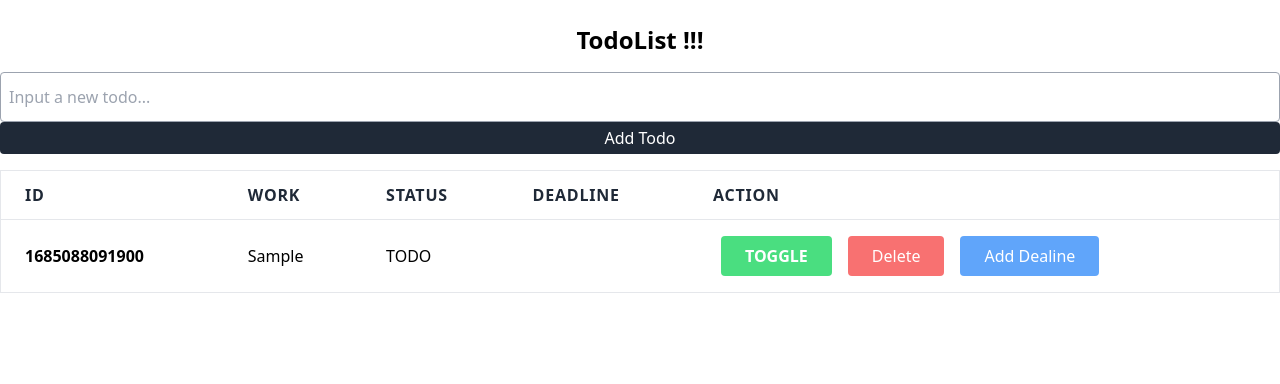
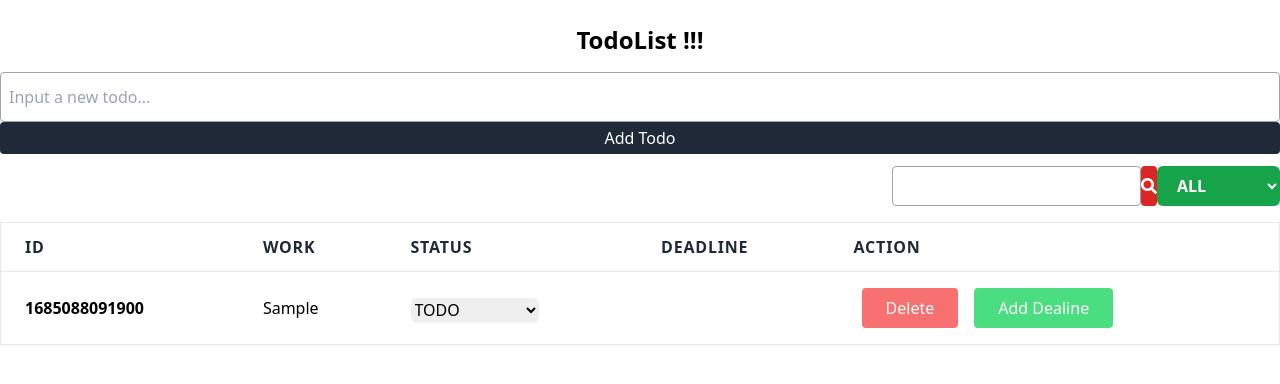
Before and after one commit to vung2701/TodoList_nextJs, a Next.js app: page / in a window 1280 px wide. Both pictures are taken after typing "Sample" into the empty fields and a click on the button "Add Todo". Shown: the top 384 px of the page. Built offline with nearby package versions, Linux system fonts and the light colour scheme.

Commit message:
fix status, add deadline, filter by status

```diff
--- a/components/Button.tsx
+++ b/components/Button.tsx
@@ -1,5 +1,3 @@
-
-
 type ButtonProps = {
   onClick?: () => void;
   className?: string;
@@ -8,9 +6,23 @@ type ButtonProps = {
   children: React.ReactNode;
 };
 
-const Button = ({ onClick, className, disabled, primary = true, children }: ButtonProps) => {
+const Button = ({
+  onClick,
+  className,
+  disabled,
+  primary = true,
+  children,
+}: ButtonProps) => {
   return (
-    <button onClick={onClick} className={"rounded " + (primary ? "mx-2 px-6 py-2 text-white " : "") + className} disabled={disabled}>
+    <button
+      onClick={onClick}
+      className={
+        "hover:opacity-80 rounded " +
+        (primary ? "mx-2 px-6 py-2 text-white " : "") +
+        className
+      }
+      disabled={disabled}
+    >
       {children}
     </button>
   );
--- a/components/TodoItem.tsx
+++ b/components/TodoItem.tsx
@@ -1,30 +1,50 @@
-
-import Button from "./Button"
-import Todo from "@/types/todotypes"
+import { useState } from "react";
+import Button from "./Button";
+import Todo from "@/types/todoTypes";
+import { CompletionStatus } from "@/types/todoTypes";
 
 type Props = {
-    key: number
-    todo: Todo,
-    onEditTodo: (id: number) => void,
-    onDeleteTodo: (id: number) => void,
-    onChangeStatus: (toto: Todo) => void,
-    onAddDealine: (id: number) => void
-}
+  todo: Todo;
+  onEditTodo: (id: number) => void;
+  onDeleteTodo: (id: number) => void;
+  onAddDealine: (id: number) => void;
+};
 
-const TodoItem = ({key, todo, onEditTodo, onDeleteTodo, onChangeStatus, onAddDealine} : Props) => {
+const TodoItem = ({ todo, onEditTodo, onDeleteTodo, onAddDealine }: Props) => {
+  const [todoStatus, setTodoStatus] = useState<string>(todo.completed);
+
   return (
-        <tr key={key}>
-                  <td  onClick={() => onEditTodo(todo.id)} className="px-6 py-4 font-bold">{todo.id}</td>
+    <tr>
+      <td onClick={() => onEditTodo(todo.id)} className="px-6 py-4 font-bold">
+        {todo.id}
+      </td>
       <td className="px-6 py-4 whitespace-nowrap">{todo.text}</td>
-                  <td className="px-6 py-4 whitespace-nowrap">{todo.completed}</td>
+      <td className="px-6 py-4 whitespace-nowrap">
+        <select
+          name="status"
+          className="block w-32 mt-1 rounded-md shadow-sm border-gray-300 focus:border-indigo-500"
+          value={todoStatus}
+          onChange={(e) => {
+            todo.completed = e.target.value;
+            setTodoStatus(e.target.value);
+          }}
+        >
+          <option value="TODO">TODO</option>
+          <option value="PROCESS">PROCESS</option>
+          <option value="DONE">DONE</option>
+        </select>
+      </td>
       <td className="px-6 py-4 whitespace-nowrap">{todo.deadline}</td>
       <td className="px-6 py-4 whitespace-nowrap flex">
-                    <Button onClick={() => onChangeStatus(todo)} className="bg-green-400 font-bold uppercase">Toggle</Button>
-                    <Button onClick={() => onDeleteTodo(todo.id)} className="bg-red-400">Delete</Button>
-                    <Button onClick={() => onAddDealine(todo.id)} className="bg-blue-400">Add Dealine</Button>
+        <Button onClick={() => onDeleteTodo(todo.id)} className="bg-red-400">
+          Delete
+        </Button>
+        <Button onClick={() => onAddDealine(todo.id)} className="bg-green-400">
+          Add Dealine
+        </Button>
       </td>
     </tr>
-    )
-}
+  );
+};
 
-export default TodoItem
+export default TodoItem;
--- a/components/TodoList.tsx
+++ b/components/TodoList.tsx
@@ -1,16 +1,15 @@
 
 import TodoItem from "./TodoItem"
-import Todo from "@/types/todotypes"
+import Todo from "@/types/todoTypes"
 
 type Props = {
     todos: Todo[],
     onEditTodo: (id: number) => void,
     onDeleteTodo: (id: number) => void,
-    onChangeStatus: (toto: Todo) => void,
     onAddDealine: (id: number) => void
 }
 
-const TodoList = ({todos, onEditTodo, onDeleteTodo, onChangeStatus, onAddDealine} : Props) => {
+const TodoList = ({todos, onEditTodo, onDeleteTodo, onAddDealine} : Props) => {
 
     return (
         <table className="w-full divide-y divide-gray-200 mt-4 border table-auto">
@@ -26,7 +25,7 @@ const TodoList = ({todos, onEditTodo, onDeleteTodo, onChangeStatus, onAddDealine
         <tbody className="bg-white divide-y divide-gray-200">
             {!todos.length
               ? (<tr><td className="text-center" colSpan={5}>List is empty.</td></tr>)
-              : todos.map(todo => <TodoItem key={todo.id} todo={todo} onEditTodo={onEditTodo} onDeleteTodo={onDeleteTodo} onChangeStatus={onChangeStatus} onAddDealine={onAddDealine}/>)}
+              : todos.map(todo => !todo.hide && <TodoItem key={todo.id} todo={todo} onEditTodo={onEditTodo} onDeleteTodo={onDeleteTodo} onAddDealine={onAddDealine}/>)}
         </tbody>
       </table>
     )
--- a/package.json
+++ b/package.json
@@ -19,6 +19,7 @@
     "postcss": "8.4.23",
     "react": "18.2.0",
     "react-dom": "18.2.0",
+    "react-icons": "^4.9.0",
     "tailwindcss": "3.3.2",
     "typescript": "5.0.4"
   }
--- a/pages/index.tsx
+++ b/pages/index.tsx
@@ -1,89 +1,166 @@
-import { useState, useRef } from "react"
-import Button from "@/components/Button"
-import TodoForm from "@/components/TodoForm"
-import Todo from "@/types/todotypes"
-import TodoList from "@/components/TodoList"
-import {CompletionStatus} from "@/types/todotypes"
-import DeadlineModal from "@/components/DealineModal"
+import { useState, useRef } from "react";
+import TodoForm from "@/components/TodoForm";
+import Todo from "@/types/todoTypes";
+import TodoList from "@/components/TodoList";
+import { CompletionStatus } from "@/types/todoTypes";
+import DeadlineModal from "@/components/DealineModal";
+import Button from "@/components/Button";
+import { FaSearch } from 'react-icons/fa';
 
 export default function Home() {
-  const [todos, setTodos] = useState<Todo[]>([])
-  const [inputValue, setInputValue] = useState<string>('')
-  const [isEdit, setIsEdit] = useState<boolean>(false)
-  const [editTodo, setEditTodo] = useState<Todo>()
+  const [todos, setTodos] = useState<Todo[]>([]);
+  const [inputValue, setInputValue] = useState<string>("");
+  const [isEdit, setIsEdit] = useState<boolean>(false);
+  const [editTodo, setEditTodo] = useState<Todo>();
+  const [inputDeadline, setInputDeadline] = useState<string>("");
+  const [isAddDeadline, setIsAddDeadline] = useState<boolean>(false);
+  const [deadlineTodo, setDeadlineTodo] = useState<Todo>();
+  const [searchStatus, setSearchStatus] = useState<string>();
 
-
-  const onChangeInput = (stringInput : string) => {
-    setInputValue(stringInput)
-  }
+  const onChangeInput = (stringInput: string) => {
+    setInputValue(stringInput);
+  };
 
   const onAddTodo = () => {
-    if(!inputValue.trim()) return
+    if (!inputValue.trim()) return;
 
-        const newTodo: Todo = {
-          id: Date.now(),
-          text: inputValue,
-          completed: CompletionStatus[0],
-          deadline: ""
-        }
-     setTodos([...todos, newTodo])
-     setInputValue("")
-  }
+    const newTodo: Todo = {
+      id: Date.now(),
+      text: inputValue,
+      completed: searchStatus ? searchStatus : CompletionStatus[0],
+      deadline: "",
+      hide: false,
+    };
+    setTodos([...todos, newTodo]);
+    setInputValue("");
+  };
 
-  const onSaveEditTodo = (editTodo : Todo | undefined) => {
-    if(!inputValue.trim()) return
+  const onSaveEditTodo = (editTodo: Todo | undefined) => {
+    if (!inputValue.trim()) return;
 
-    if(editTodo){
-      setTodos(todos.map(todo => todo.id === editTodo.id ? {...todo, text: inputValue} : todo))
-      setInputValue("")
-      setIsEdit(false)
+    if (editTodo) {
+      setTodos(
+        todos.map((todo) =>
+          todo.id === editTodo.id ? { ...todo, text: inputValue } : todo
+        )
+      );
+      setInputValue("");
+      setIsEdit(false);
     }
-  }
-
+  };
 
   const onEditTodo = (id: number) => {
-    const newEditTodo = todos.find(todo => todo.id === id)
+    const newEditTodo = todos.find((todo) => todo.id === id);
 
-    if(newEditTodo){
-      setInputValue(newEditTodo.text)
-      setEditTodo(newEditTodo)
-      setIsEdit(true)
+    if (newEditTodo) {
+      setInputValue(newEditTodo.text);
+      setEditTodo(newEditTodo);
+      setIsEdit(true);
     }
-  }
+  };
 
-  const onDeleteTodo = (id:number) => {
-    setTodos(todos.filter(todo => todo.id !== id))
-    setInputValue("")
-    setIsEdit(false)
-  }
+  const onDeleteTodo = (id: number) => {
+    setTodos(todos.filter((todo) => todo.id !== id));
+    setInputValue("");
+    setIsEdit(false);
+  };
 
-  const onChangeStatus = (changeTodo:Todo) => {
-    if(changeTodo.completed === CompletionStatus[0]){
-      changeTodo.completed = CompletionStatus[1]
-    } else if(changeTodo.completed === CompletionStatus[1]){
-      changeTodo.completed = CompletionStatus[2]
+  const onAddDeadline = (id: number) => {
+    const deadlineTodo = todos.find((todo) => todo.id === id);
+
+    if (deadlineTodo) {
+      setDeadlineTodo(deadlineTodo);
+      setIsAddDeadline(true);
+    }
+  };
+
+  const onChangeInputDeadline = (deadline: string) => {
+    setInputDeadline(deadline);
+  };
+
+  const onSaveDeadline = () => {
+    if (!inputDeadline) return;
+    if (deadlineTodo) {
+      setTodos(
+        todos.map((todo) =>
+          todo.id === deadlineTodo.id
+            ? { ...todo, deadline: inputDeadline.toString() }
+            : todo
+        )
+      );
+      setIsAddDeadline(false);
+      setInputDeadline("");
+    }
+  };
+
+  const onCancelDeadline = () => {
+    setIsAddDeadline(false);
+  };
+
+  const onSearchStatus = (status: string) => {
+    if (status == "ALL") {
+      todos.forEach((todo) => (todo.hide = false));
+      setTodos([...todos]);
     } else {
-      changeTodo.completed = CompletionStatus[0]
+      setTodos(
+        todos.map((todo) =>
+          todo.completed != status
+            ? { ...todo, hide: true }
+            : { ...todo, hide: false }
+        )
+      );
     }
-
-    setTodos(todos.map(todo => todo.id === changeTodo.id ? {...todo, completed: changeTodo.completed} : todo ))
-  }
-
-
-  const onAddDealine = (id: number) => {
-
-  }
+    setSearchStatus(status);
+  };
 
   return (
     <div className="container mx-auto py-6 flex flex-col">
       <h1 className="text-2xl font-bold mb-4 text-center">TodoList !!!</h1>
 
-      <TodoForm inputValue={inputValue} isEditing={isEdit} onChangeInput={onChangeInput} onAddTodo={onAddTodo} onSaveEditTodo={() =>onSaveEditTodo(editTodo)}/>
+      <TodoForm
+        inputValue={inputValue}
+        isEditing={isEdit}
+        onChangeInput={onChangeInput}
+        onAddTodo={onAddTodo}
+        onSaveEditTodo={() => onSaveEditTodo(editTodo)}
+      />
 
-      <TodoList todos={todos} onEditTodo={onEditTodo} onDeleteTodo={onDeleteTodo} onChangeStatus={onChangeStatus} onAddDealine={onAddDealine}/>
+      <div className=" w-full flex justify-end">
+        <input type="text" className="mt-3 border border-gray-400 rounded px-2 " />
+        <Button primary={false} className="bg-red-600 text-white mt-3"><FaSearch /></Button>
+        <select
+          name="status"
+          className="block w-1/8 mt-3 rounded-md bg-green-600 text-white font-bold shadow-sm border-gray-600 focus:border-indigo-600 px-4 py-2"
+          value={searchStatus}
+          onChange={(e) => {
+            onSearchStatus(e.target.value);
+          }}
+        >
+          <option value="ALL">ALL</option>
+          <option value="TODO">TODO</option>
+          <option value="PROCESS">PROCESS</option>
+          <option value="DONE">DONE</option>
+        </select>
+      </div>
 
-      {/* <DeadlineModal />
-      <div className="overlay"></div> */}
+      <TodoList
+        todos={todos}
+        onEditTodo={onEditTodo}
+        onDeleteTodo={onDeleteTodo}
+        onAddDealine={onAddDeadline}
+      />
+
+      {isAddDeadline && (
+        <>
+          <DeadlineModal
+            inputDeadline={inputDeadline}
+            onChangeInputDeadline={onChangeInputDeadline}
+            onSaveDeadline={onSaveDeadline}
+            onCancelDeadline={onCancelDeadline}
+          />
+          <div className="overlay"></div>
+        </>
+      )}
     </div>
-  )
+  );
 }
--- a/types/todotypes.tsx
+++ b/types/todotypes.tsx
@@ -9,6 +9,7 @@ export enum CompletionStatus {
     text: string
     completed: string
     deadline: string
+    hide: boolean
   }
 
 
```
Also changed, not shown: components/DealineModal.tsx (+41 -20 lines), components/TodoForm.tsx (+27 -24 lines), 1 other file (tests, documents, lock files or other folders). Lines whose indentation alone changed are shown as unchanged.
